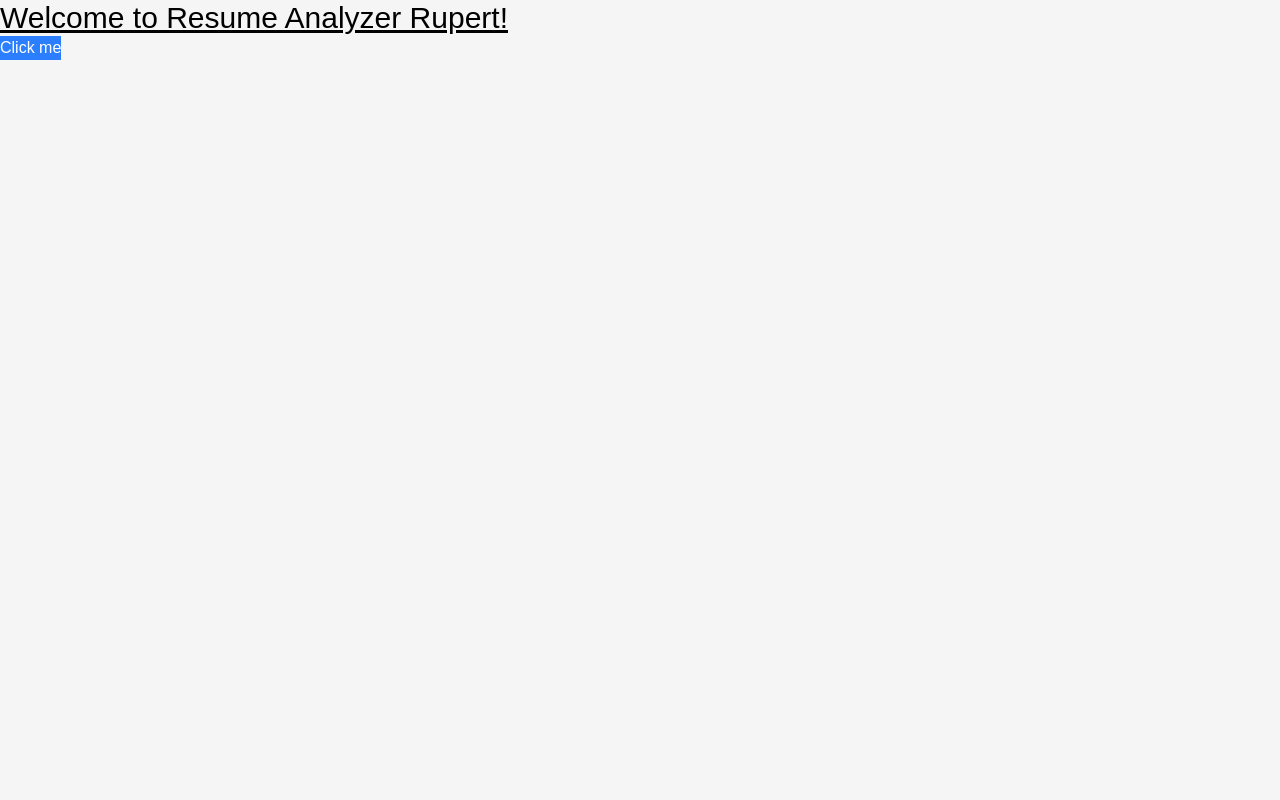
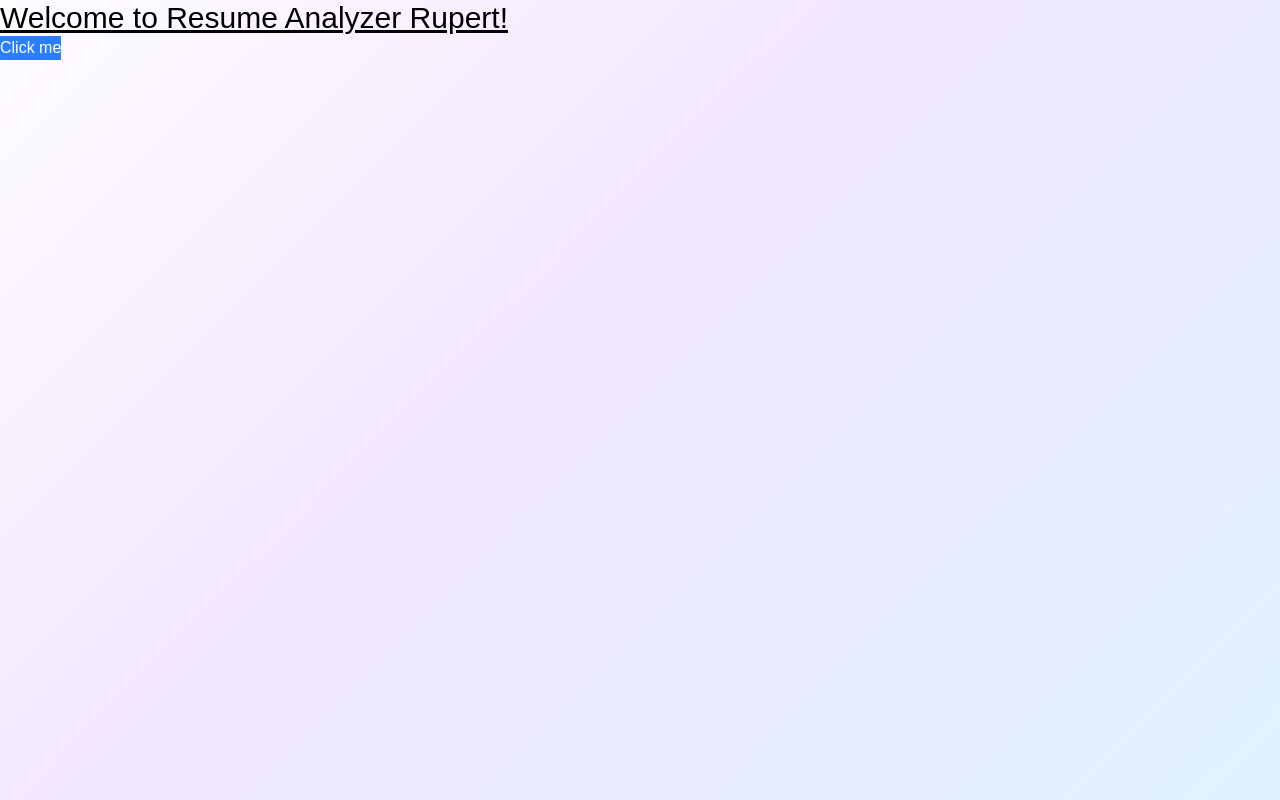
Before and after one commit to mission077/resume-analyzer, a Next.js app: page / in a window 1280 px wide. Built offline with nearby package versions, Linux system fonts and the light colour scheme; a web font is replaced by a local one.

Commit message:
Adding background color

```diff
--- a/app/globals.css
+++ b/app/globals.css
@@ -4,5 +4,10 @@ body {
   margin: 0;
   font-family: -apple-system, BlinkMacSystemFont, "Segoe UI", Roboto, Oxygen,
     Ubuntu, Cantarell, "Open Sans", "Helvetica Neue", sans-serif;
-  background-color: #f5f5f5;
+  background: var(--background);
+  min-height: 100vh;
 }
+
+:root {
+  --background: linear-gradient(135deg, #fefcff 0%, #f3e8ff 40%, #e0f2fe 100%)
+}
```
Also changed, not shown: 1 other file (tests, documents, lock files or other folders).
